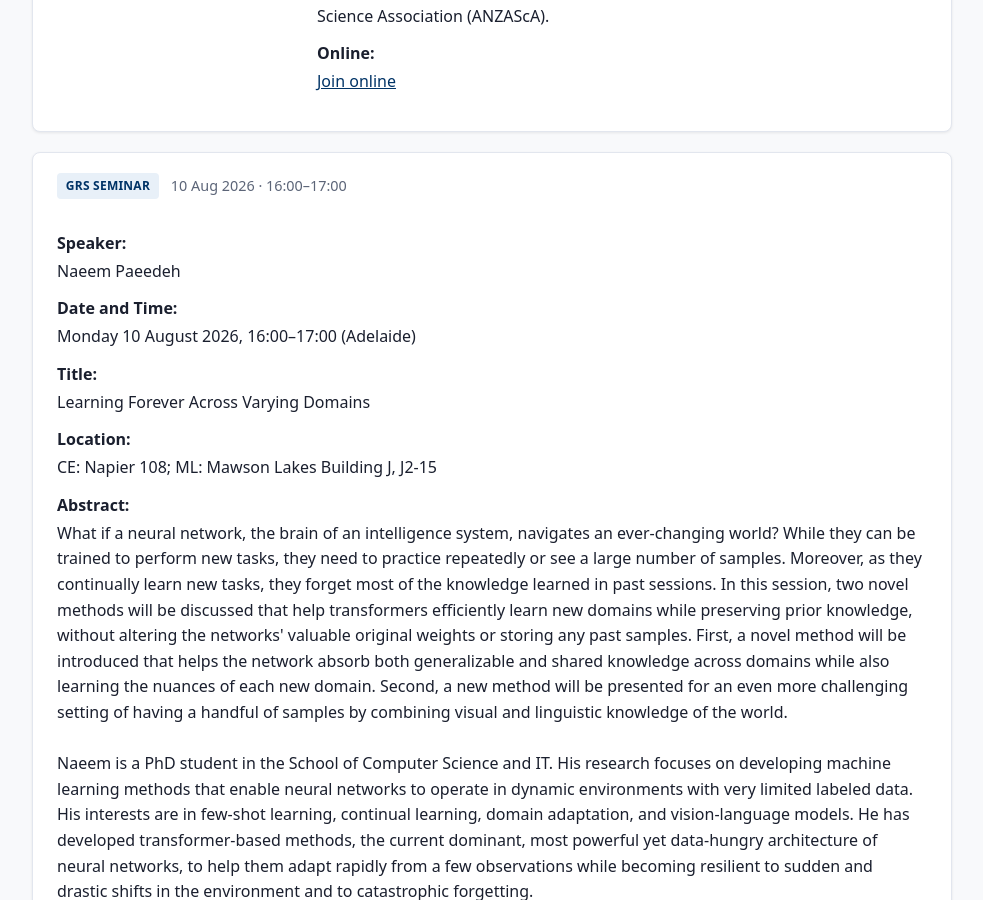
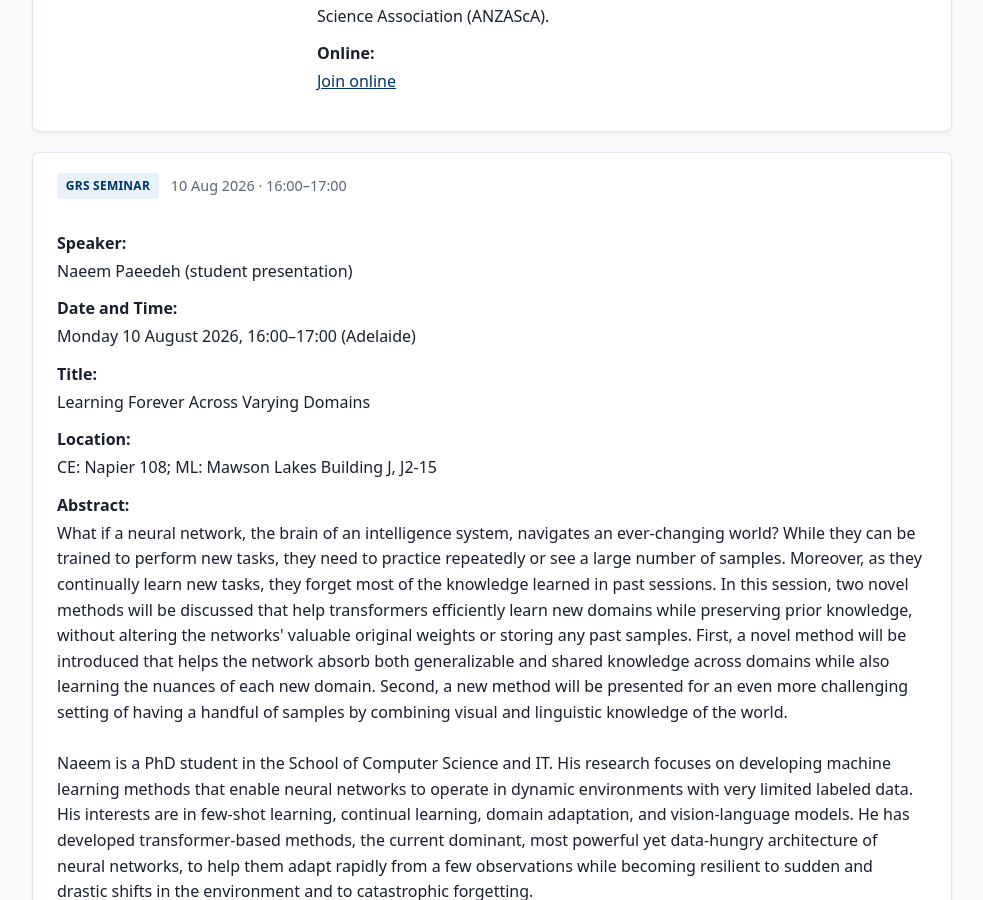
Before and after one commit to ht-timchen/Adelaide-CSIT-GRC, a Jekyll site: the page built from index.md, in a window 1280 px wide and 900 px high, scrolled down 1230 px. Shown: the whole window, without its empty margins (148-1131 px from the left). Built offline with Jekyll 4.4.1, drawn with Linux system fonts in a browser that asks for light colours.

Commit message:
Label Naeem Paeedeh's talk as a student presentation.
Co-authored-by: Cursor <cursoragent@cursor.com>

```diff
--- a/_data/seminars.yml
+++ b/_data/seminars.yml
@@ -223,7 +223,7 @@ seminars:
     series: hdr-2026
     session_number: 3
     title: "Learning Forever Across Varying Domains"
-    speaker: "Naeem Paeedeh"
+    speaker: "Naeem Paeedeh (student presentation)"
     date: 2026-08-10
     time: "16:00–17:00"
     location: "CE: Napier 108; ML: Mawson Lakes Building J, J2-15"
```
